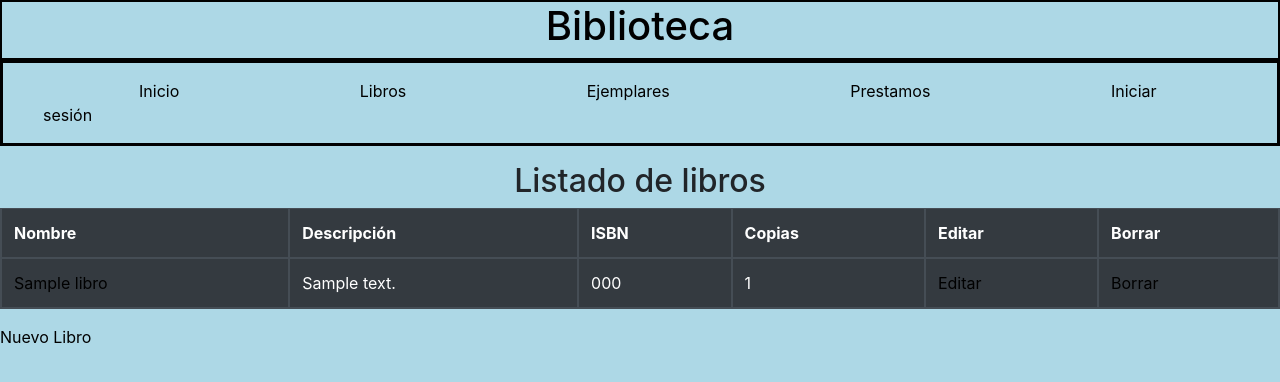
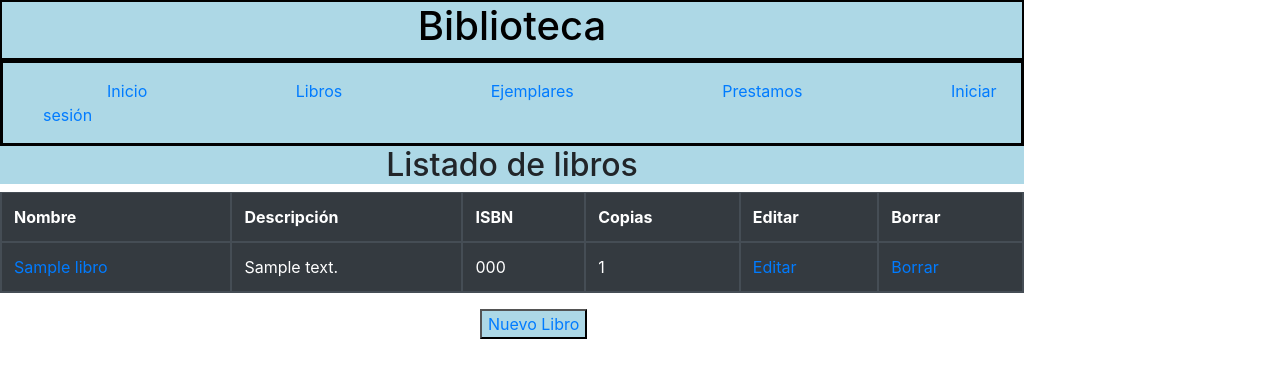
Before and after one commit to JUAN-JOSE5/Djangoo, a Django app: page /libros/ in a window 1280 px wide. Shown: the top 382 px of the page. Run offline with Django 3.2, Linux system fonts and the light colour scheme; tables that the repository leaves empty hold one stand-in row (values such as "Sample post"); some libraries are stand-ins or nearby versions.

Commit message:
Css y Imagenes

```diff
--- a/miapp/templates/miapp/ejemplar.html
+++ b/miapp/templates/miapp/ejemplar.html
@@ -25,6 +25,7 @@
 </table>
 
 <p></p>
-<a href="{% url 'nuevo_ejemplar' %}" class="nuevo">Nuevo Ejemplar</a>
+<button class="bt"><a href="{% url 'nuevo_ejemplar' %}" id="#">Nuevo Ejemplar</a></button>
+
 
 {% endblock %}
--- a/miapp/templates/miapp/lista_libros.html
+++ b/miapp/templates/miapp/lista_libros.html
@@ -1,6 +1,14 @@
 {% extends 'base.html' %}
 
 {% block principal %}
+<style>
+    button{
+            margin-left: 30em;
+            background: lightblue;
+            color: black;
+
+    }
+</style>
     <h2>Listado de libros</h2>
 
     <table class="table table-dark">
@@ -26,5 +34,5 @@
     </table>
 
     <p></p>
-    <a href="{% url 'nuevo_libro' %}" class="nuevo">Nuevo Libro</a>
+    <button><a href="{% url 'nuevo_libro' %}" id="nuevo">Nuevo Libro</a></button>
 {% endblock %}
--- a/project/settings.py
+++ b/project/settings.py
@@ -126,3 +126,6 @@ USE_TZ = True
 # https://docs.djangoproject.com/en/2.1/howto/static-files/
 
 STATIC_URL = '/static/'
+STATICFILES_DIRS = [
+    os.path.join(BASE_DIR, "static"),
+]
--- /dev/null
+++ b/static/css/plantilla.css
@@ -0,0 +1,49 @@
+header{
+    text-align: center;
+    border: 2px solid black;
+    background: lightblue;
+}
+li{
+    display: inline;
+    margin-right: 5em;
+    margin-left: 4em;
+}
+nav{
+    border: 3px solid black;
+    background: lightblue;
+    padding-top: 1em;
+}
+th{
+    border:2px solid black;
+}
+td{
+    border:2px solid black;
+}
+h2{
+    text-align: center;
+    margin-top: 0.5em;
+    background: lightblue;
+}
+a{
+    text-decoration: none;
+    color: black;
+}
+.nuevo{
+    text-align: center
+}
+table{
+    margin-top:0.5em;
+    background: lightblue;
+}
+h1{
+    color:black;
+}
+body{
+
+
+    margin: auto;
+    width: 80%;
+    background: black;
+
+
+}
--- a/templates/base.html
+++ b/templates/base.html
@@ -1,55 +1,14 @@
+{% load static %}
 <!DOCTYPE html>
-<html lang="en">
+<html lang="es">
 <head>
     <meta charset="UTF-8">
     <meta name="viewport" content="width=device-width, initial-scale=1.0">
     <meta http-equiv="X-UA-Compatible" content="ie=edge">
     <title>Document</title>
+    <link rel="stylesheet" href="{% static 'css/plantilla.css' %}">
     <link rel="stylesheet" href="https://stackpath.bootstrapcdn.com/bootstrap/4.3.1/css/bootstrap.min.css" integrity="sha384-ggOyR0iXCbMQv3Xipma34MD+dH/1fQ784/j6cY/iJTQUOhcWr7x9JvoRxT2MZw1T" crossorigin="anonymous">
-    <style>
-        header{
-            text-align: center;
-            border: 2px solid black;
-            background: lightblue;
-        }
-        li{
-            display: inline;
-            margin-right: 5em;
-            margin-left: 6em;
-        }
-        nav{
-            border: 3px solid black;
-            background: lightblue;
-            padding-top: 1em;
-        }
-        th{
-            border:2px solid black;
-        }
-        td{
-            border:2px solid black;
-        }
-        h2{
-            text-align: center;
-            margin-top: 0.5em;
-        }
-        a{
-            text-decoration: none;
-            color: black;
-        }
-        .nuevo{
-            text-align: center
-        }
-        table{
-            margin-top:0.5em;
-        }
-        h1{
-            color:black;
-        }
-        body{
-            background: lightblue;
-        }
 
-    </style>
 </head>
 <body >
     <header>
```
Also changed, not shown: static/images/fondo.jpg (added).
